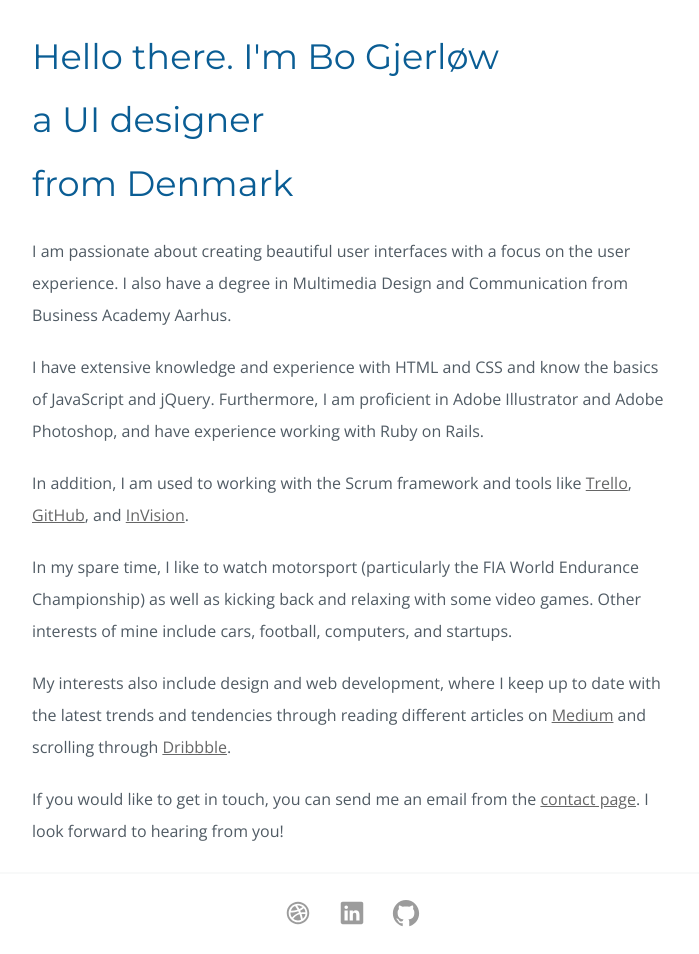
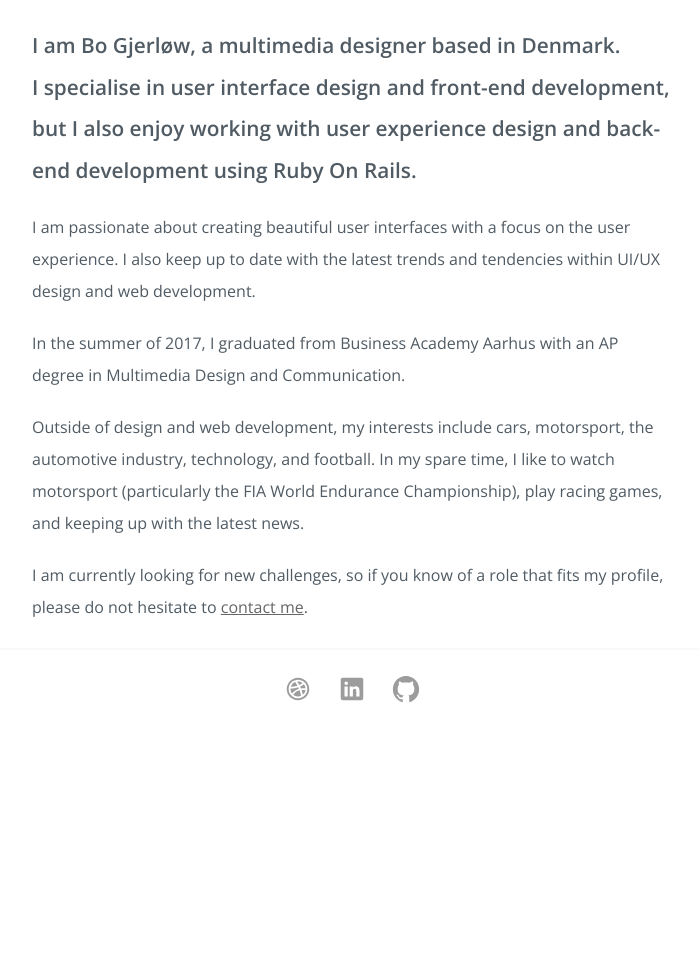
Before and after one commit to bgjerlow/portfolio-website, a PHP site: page /about in a window 1280 px wide. Shown: the part 82-1036 px from the top of the page, without its empty margins (288-987 px from the left). After the commit the page ends 784 px from the top, so only its background shows below. Run offline with PHP 8.4, Linux system fonts and the light colour scheme; some libraries are stand-ins or nearby versions.

Commit message:
Changes to the About page
* Added new content for the About page + changed the design of the page a bit

* Removed unused styling and scripts

* Updated version numbers for stylesheets and scripts

```diff
--- a/about.php
+++ b/about.php
@@ -11,23 +11,16 @@
     <?php include 'inc/header.php';?>
 
     <main id="aboutContent" class="animated zoomIn">
-        <h2 class="aboutHeader">Hello there. I'm Bo Gjerl&oslash;w</h2>
-        <h2 class="aboutHeader" id="aboutDynamicText">a UI designer</h2>
-        <h2 class="aboutHeader">from Denmark</h2>
+        <p id="aboutIntro" class="aboutText">I am Bo Gjerl&oslash;w, a multimedia designer based in Denmark. </br>
+        I specialise in user interface design and front-end development, but I also enjoy working with user experience design and back-end development using Ruby On Rails.</p>
 
-        <p id="aboutHeaderMobile">Hello there. I'm Bo Gjerl&oslash;w, a UI designer &amp; front-end developer from Denmark</p>
+        <p class="aboutText">I am passionate about creating beautiful user interfaces with a focus on the user experience. I also keep up to date with the latest trends and tendencies within UI/UX design and web development.</p>
 
-        <p class="aboutText">I am passionate about creating beautiful user interfaces with a focus on the user experience. I also have a degree in Multimedia Design and Communication from Business Academy Aarhus.</p>
+        <p class="aboutText">In the summer of 2017, I graduated from Business Academy Aarhus with an AP degree in Multimedia Design and Communication.</p>
 
-        <p class="aboutText">I have extensive knowledge and experience with HTML and CSS and know the basics of JavaScript and jQuery. Furthermore, I am proficient in Adobe Illustrator and Adobe Photoshop, and have experience working with Ruby on Rails.</p>
+        <p class="aboutText">Outside of design and web development, my interests include cars, motorsport, the automotive industry, technology, and football. In my spare time, I like to watch motorsport (particularly the FIA World Endurance Championship), play racing games, and keeping up with the latest news.</p>
 
-        <p class="aboutText">In addition, I am used to working with the Scrum framework and tools like <a href="https://trello.com" class="itemLink">Trello</a>, <a href="https://github.com" class="itemLink">GitHub</a>, and <a href="https://www.invisionapp.com" class="itemLink">InVision</a>.</p>
-
-        <p class="aboutText">In my spare time, I like to watch motorsport (particularly the FIA World Endurance Championship) as well as kicking back and relaxing with some video games. Other interests of mine include cars, football, computers, and startups.</p>
-
-        <p class="aboutText">My interests also include design and web development, where I keep up to date with the latest trends and tendencies through reading different articles on <a href="https://medium.com" class="itemLink">Medium</a> and scrolling through <a href="https://dribbble.com" class="itemLink">Dribbble</a>.</p>
-
-        <p class="aboutText">If you would like to get in touch, you can send me an email from the <a href="contact" class="itemLink">contact page</a>. I look forward to hearing from you!</p>
+        <p class="aboutText">I am currently looking for new challenges, so if you know of a role that fits my profile, please do not hesitate to <a href="contact" class="itemLink">contact me</a>.</p>
     </main>
 
     <?php include 'inc/footer.php';?>
--- a/css/media-queries.css
+++ b/css/media-queries.css
@@ -111,16 +111,6 @@
         display: none;
     }
 
-    /* Hiding the 'About' header w/ dynamic text from mobile */
-    .aboutHeader {
-        display: none;
-    }
-
-    #aboutHeaderMobile {
-        color: #0A5D94;
-        font-weight: 700;
-    }
-
     #contactForm {
         margin-right: 5%;
         margin-left: 5%;
--- a/css/style.css
+++ b/css/style.css
@@ -205,11 +205,9 @@ nav a:hover {
     margin-bottom: 25px;
 }
 
-.aboutHeader {
-    font-family: 'Montserrat', sans-serif;
-    font-size: 220%;
-    line-height: 1.8;
-    color: #0A5D94;
+#aboutIntro {
+    font-size: 130%;
+    font-weight: bold;
 }
 
 .aboutText {
--- a/inc/footer.php
+++ b/inc/footer.php
@@ -10,7 +10,7 @@
 
 <!-- Scripts -->
 <script src="scripts/slicknav.js"></script>
-<script src="scripts/scripts.js?v=1.2.0"></script>
+<script src="scripts/scripts.js?v=1.2.1"></script>
 
 </body>
 
--- a/inc/header.php
+++ b/inc/header.php
@@ -3,8 +3,8 @@
 
 <!-- Website styling -->
 <link rel="stylesheet" type="text/css" href="css/reset.css">
-<link rel="stylesheet" type="text/css" href="css/style.css?v=1.1.1">
-<link rel="stylesheet" type="text/css" href="css/media-queries.css?v=1.1.2">
+<link rel="stylesheet" type="text/css" href="css/style.css?v=1.1.2">
+<link rel="stylesheet" type="text/css" href="css/media-queries.css?v=1.1.3">
 
 <!-- Google Fonts -->
 <link href="https://fonts.googleapis.com/css?family=Montserrat|Open+Sans:400,600" rel="stylesheet">
--- a/scripts/scripts.js
+++ b/scripts/scripts.js
@@ -15,18 +15,3 @@ $(function () {
         }
     });
 });
-
-/* Changing text on About page - Desktop only */
-if ($(window).width() >= 768) {
-    $(function () {
-        count = 0;
-        wordsArray = ["a UI designer", "a front-end developer", "a car enthusiast", "a motorsport fan"];
-
-        setInterval(function () {
-            count++;
-            $("#aboutDynamicText").fadeOut(400, function () {
-                $(this).text(wordsArray[count % wordsArray.length]).fadeIn(400);
-            });
-        }, 2000);
-    });
-}
```
